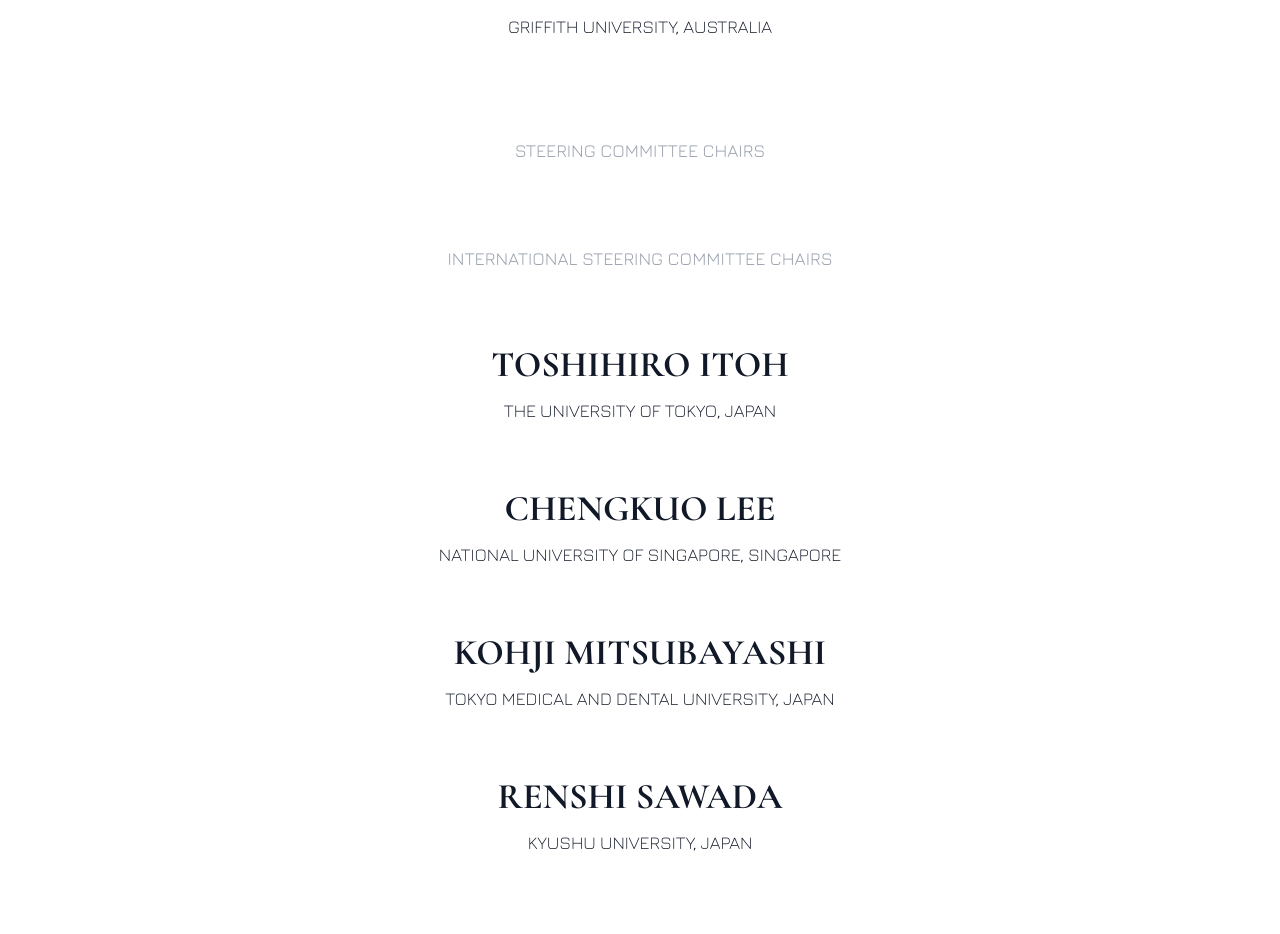
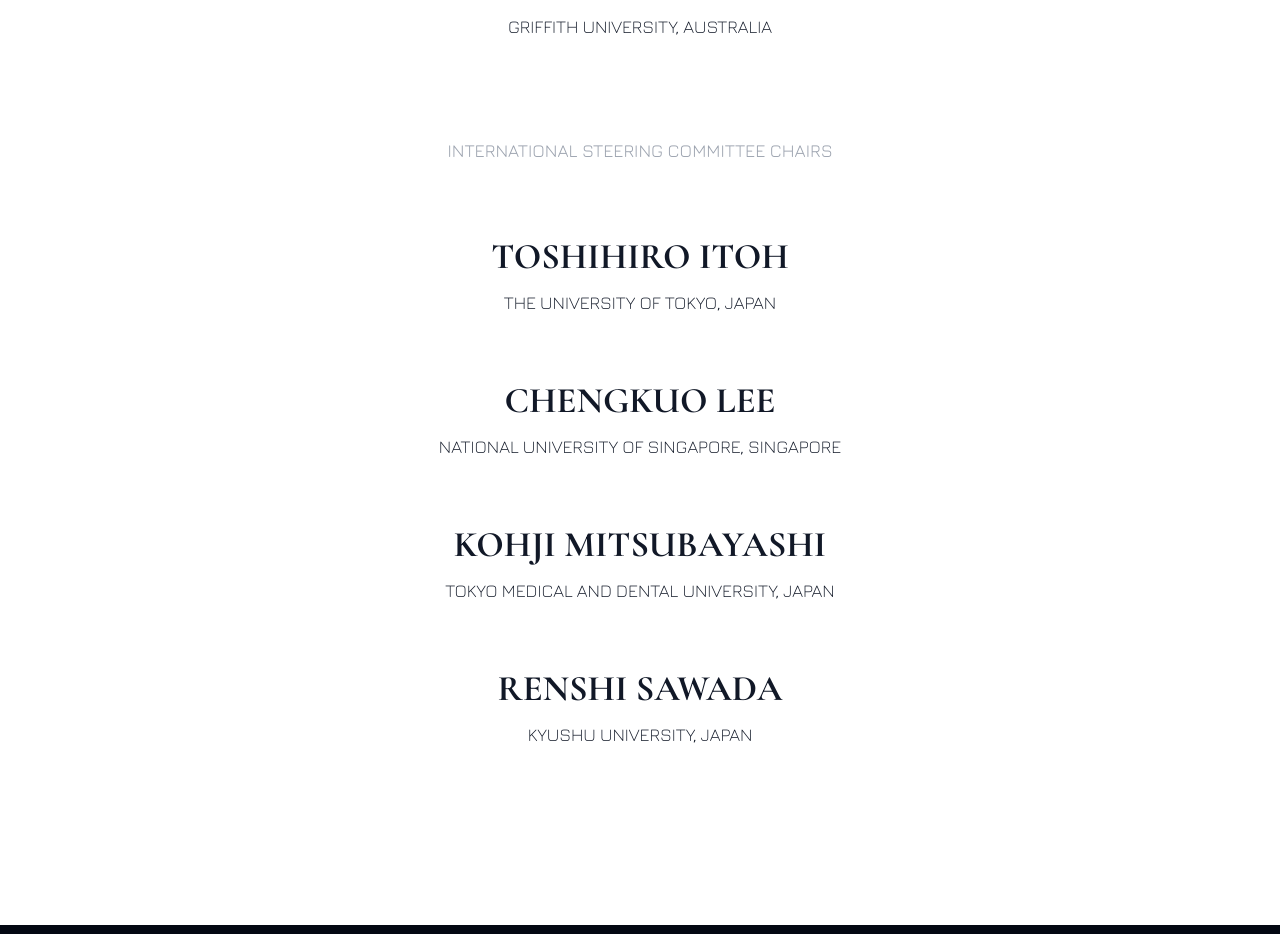
Before and after one commit to AnhisCode/bio4apps, a Next.js app: page / in a window 1280 px wide. Shown: the part 2900-3834 px from the top of the page. Built offline with nearby package versions, Linux system fonts and the light colour scheme.

Commit message:
comment steering comittee

```diff
--- a/app/page.tsx
+++ b/app/page.tsx
@@ -185,7 +185,8 @@
           <h2 className="text-lg font-jura  capitilize text-gray-400">General Chair</h2>
           <Person name={'Dung Viet Dao'} location={'Griffith University, Australia'} />
         </div>
-        <h2 className="text-lg font-jura  capitilize text-gray-400">Steering Committee Chairs</h2>
+        {/* TODO ?? */}
+        {/*<h2 className="text-lg font-jura  capitilize text-gray-400">Steering Committee Chairs</h2>*/}
         <div className={'flex flex-col gap-y-14'}>
           <h2 className="text-lg font-jura  capitilize text-gray-400">International Steering Committee Chairs</h2>
           <div className={'flex flex-col gap-y-8'}>
```
